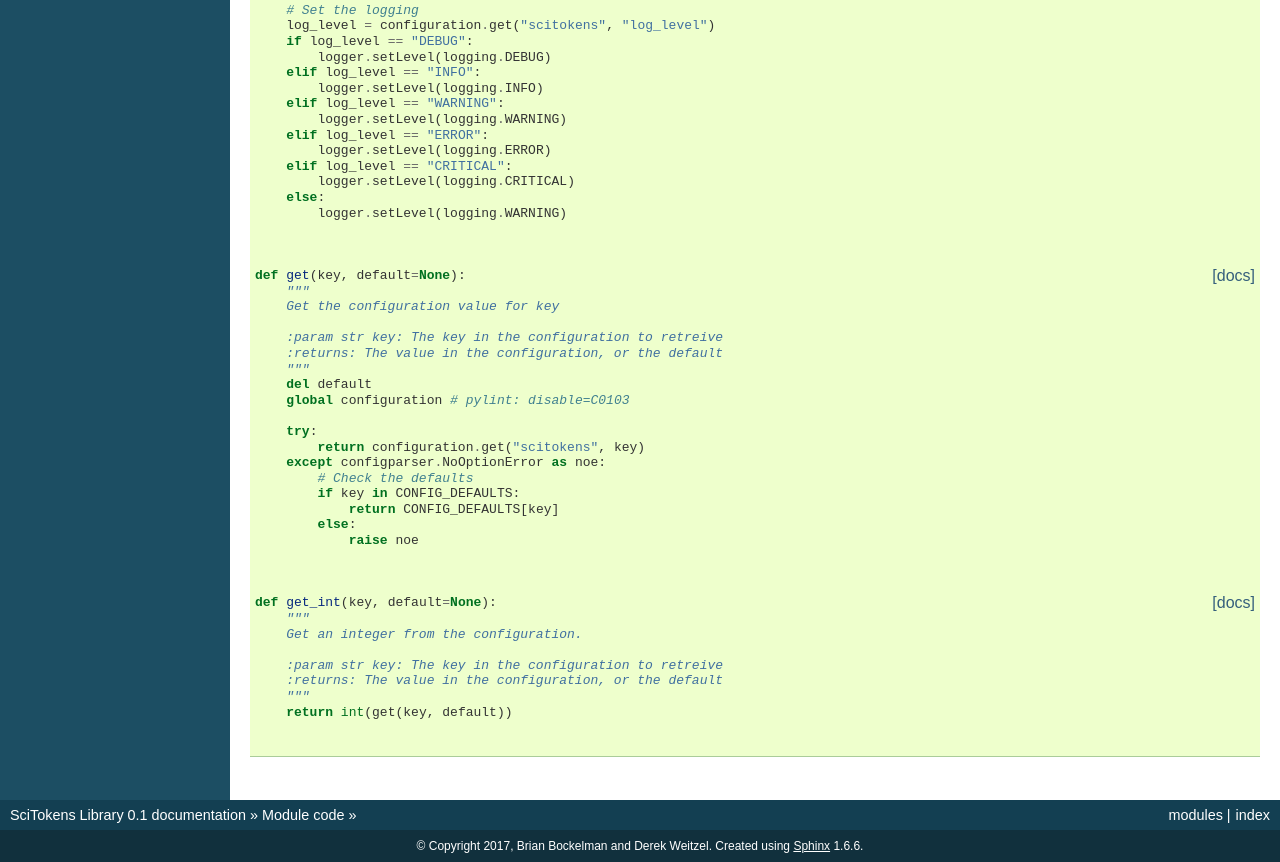
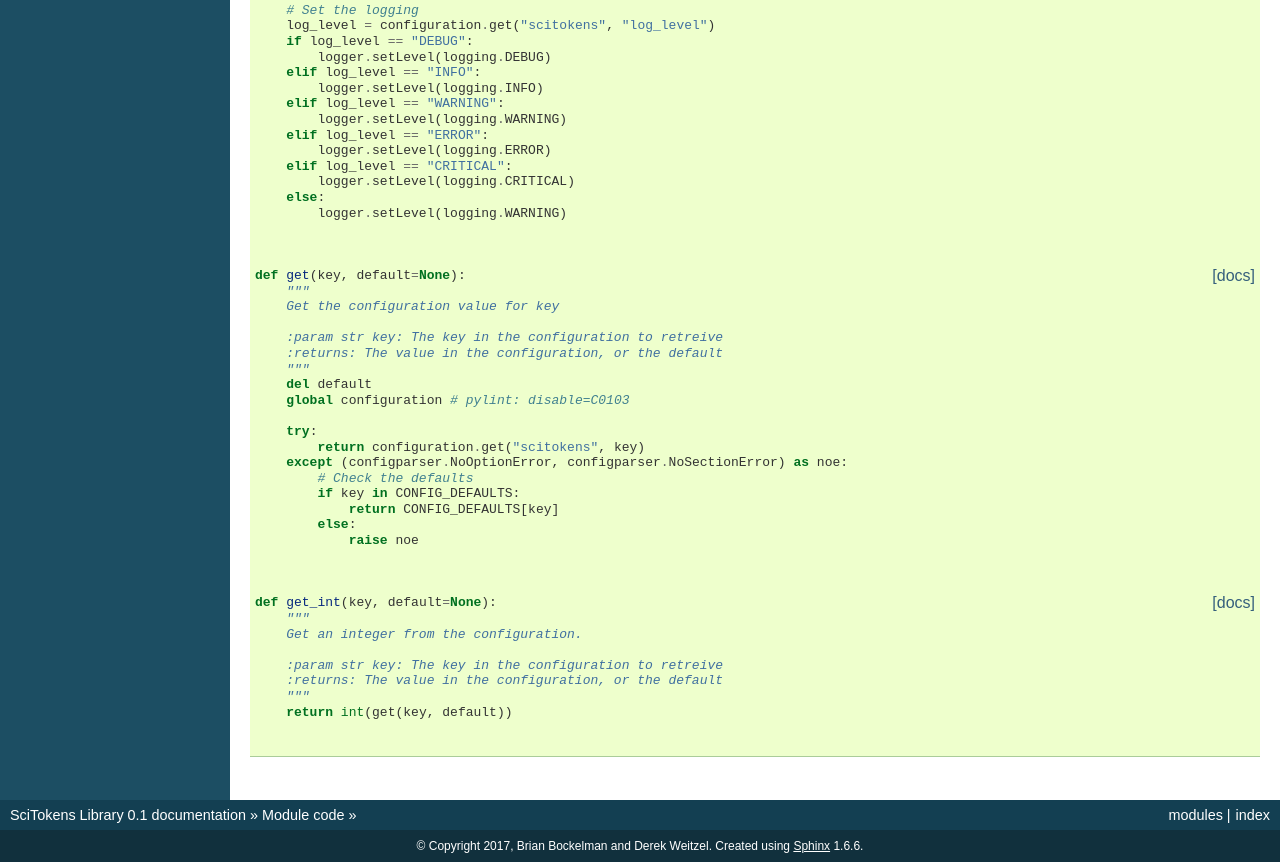
Before and after one commit to scitokens/scitokens, a plain HTML site: page _modules/scitokens/utils/config.html in a window 1280 px wide. Shown: the part 903-1765 px from the top of the page. Drawn offline with Linux system fonts and the light colour scheme.

Commit message:
[ci skip] Autodoc commit for 428ae50fa8f534c80fbf1bede78cec6dbc7ff917.

```diff
--- a/_modules/scitokens/utils/config.html
+++ b/_modules/scitokens/utils/config.html
@@ -125,7 +125,7 @@
 
     <span class="k">try</span><span class="p">:</span>
         <span class="k">return</span> <span class="n">configuration</span><span class="o">.</span><span class="n">get</span><span class="p">(</span><span class="s2">&quot;scitokens&quot;</span><span class="p">,</span> <span class="n">key</span><span class="p">)</span>
-    <span class="k">except</span> <span class="n">configparser</span><span class="o">.</span><span class="n">NoOptionError</span> <span class="k">as</span> <span class="n">noe</span><span class="p">:</span>
+    <span class="k">except</span> <span class="p">(</span><span class="n">configparser</span><span class="o">.</span><span class="n">NoOptionError</span><span class="p">,</span> <span class="n">configparser</span><span class="o">.</span><span class="n">NoSectionError</span><span class="p">)</span> <span class="k">as</span> <span class="n">noe</span><span class="p">:</span>
         <span class="c1"># Check the defaults</span>
         <span class="k">if</span> <span class="n">key</span> <span class="ow">in</span> <span class="n">CONFIG_DEFAULTS</span><span class="p">:</span>
             <span class="k">return</span> <span class="n">CONFIG_DEFAULTS</span><span class="p">[</span><span class="n">key</span><span class="p">]</span>
```
